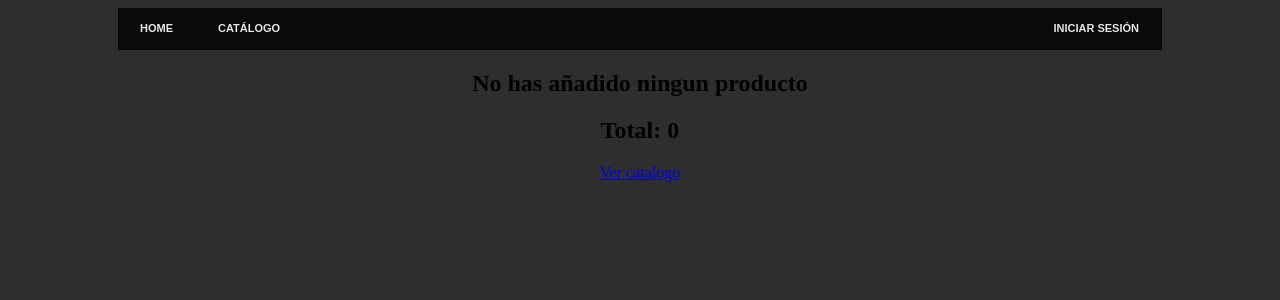
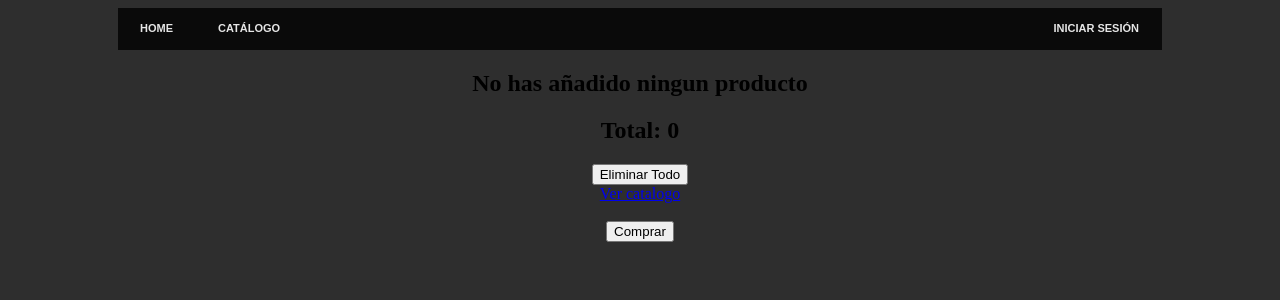
Before and after one commit to RedNova94/Proyecto_Web, a PHP site: page /shopping_cart.php in a window 1280 px wide. Shown: the top 300 px of the page. Run offline with PHP 8.4, Linux system fonts and the light colour scheme.

Commit message:
botones help

```diff
--- a/shopping_cart.php
+++ b/shopping_cart.php
@@ -87,7 +87,7 @@ if(isset($_GET['id'])){
     }
 ?>
 <!DOCTYPE html>
-<html lang="es">
+<html lang="es" xmlns="http://www.w3.org/1999/html">
 <head>
     <meta charset="utf-8"/>
     <title>Carrito de Compras</title>
@@ -113,7 +113,7 @@ if(isset($_GET['id'])){
                     <span>Precio: $<?php echo $datos[$i]['Precio'];?></span><br>
                     <span>Cantidad: <?php echo $datos[$i]['Cantidad'];?></span><br>
                     <span>Subtotal: $<?php echo $datos[$i]['Cantidad']*$datos[$i]['Precio'];?></span><br>
-
+                    <button onclick="window.location='shopping_cart.php<?php unset($datos[$i]['Id'])?>'">Eliminar</button>
                 </center>
             </div>
             <?php
@@ -126,4 +126,17 @@ if(isset($_GET['id'])){
     echo '<center><h2>Total: '.$total.'</h2></center>';
 
     ?>
-    <center><a href="disc_catalog.php">Ver catalogo</a></center>
+
+    <center>
+    <button onclick="window.location='shopping_cart.php<?php
+    $_SESSION['carrito']="";
+
+    ?>'">Eliminar Todo</button>
+            <br><a href="disc_catalog.php">Ver catalogo</a><br><br>
+        <FORM>
+
+            <input  type="button"
+                   onclick='alert("Su compra ha sido procesada, gracias por su preferencia")' value="Comprar" />
+        </FORM>
+    </center>
+</section></body></html>
```
